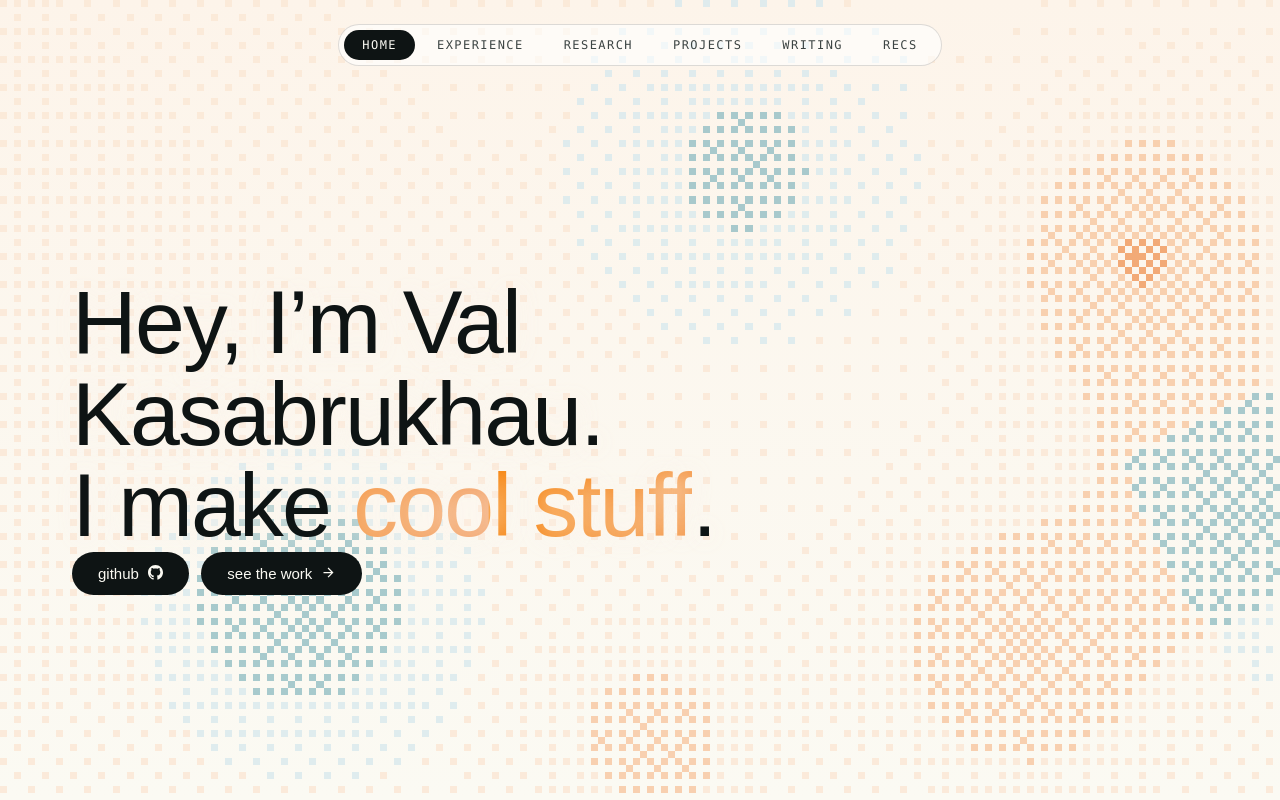
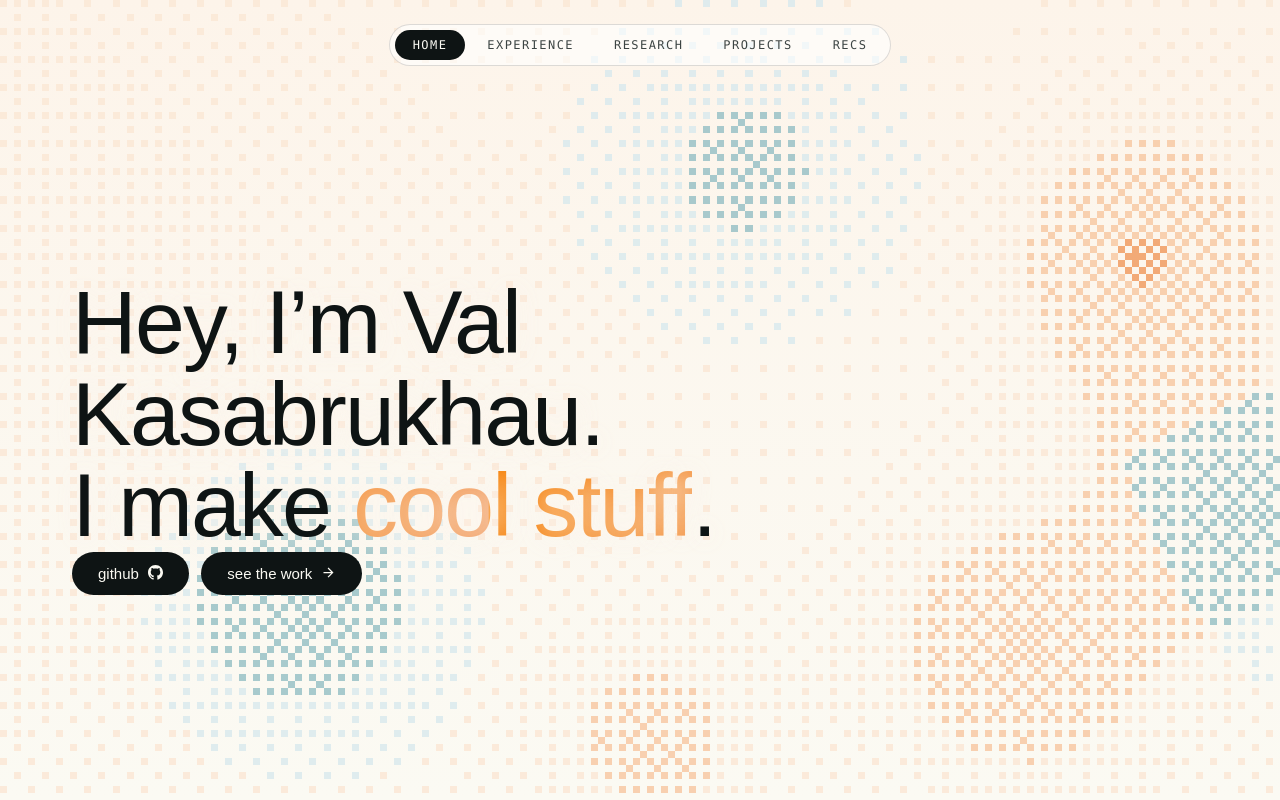
Before and after one commit to vkasabrukhau/val.net, a Next.js app: page / in a window 1280 px wide. Shown: the top 800 px of the page. Built offline with nearby package versions, Linux system fonts and the light colour scheme; no server answers; a web font is replaced by a local one.

Commit message:
Fixing up a few more things

```diff
--- a/app/sitemap.js
+++ b/app/sitemap.js
@@ -5,9 +5,7 @@ const routes = [
   ["/experience", 0.9],
   ["/research", 0.9],
   ["/projects", 0.9],
-  ["/writing", 0.8],
   ["/recs", 0.6],
-  ["/writing/whale", 0.5],
 ];
 
 export default function sitemap() {
--- a/components/SiteChrome.jsx
+++ b/components/SiteChrome.jsx
@@ -4,8 +4,7 @@ import GithubIcon from "./GithubIcon";
 
 const links = [
   ["home", "/"], ["experience", "/experience"], ["research", "/research"],
-  ["projects", "/projects"], ["writing", "/writing"],
-  ["recs", "/recs"],
+  ["projects", "/projects"], ["recs", "/recs"],
 ];
 
 export function Nav({ active }) {
```
Also changed, not shown: app/_writing/page.jsx (renamed from app/writing/page.jsx), app/_writing/whale/page.jsx (renamed from app/writing/whale/page.jsx).
